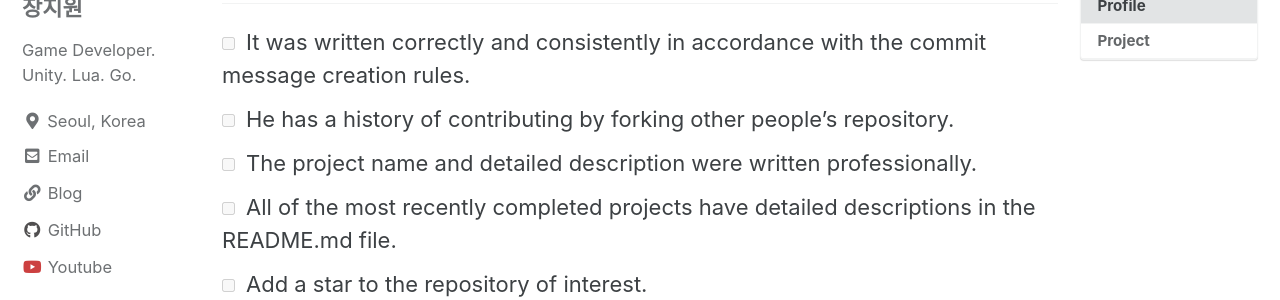
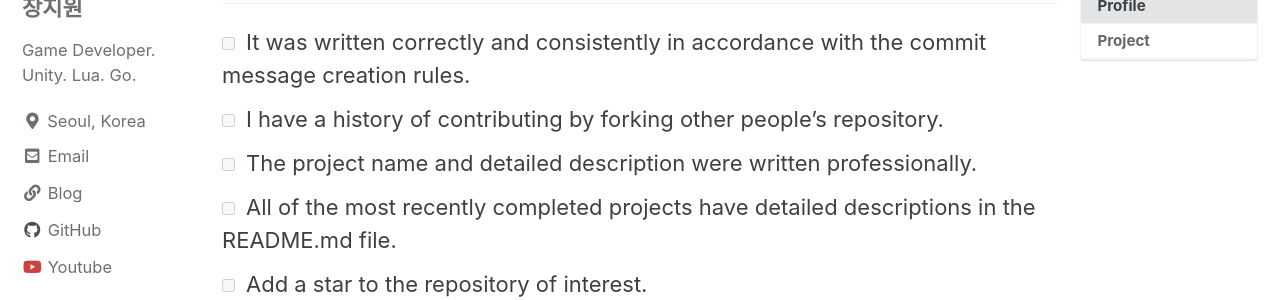
Before and after one commit to jiwonc-dev/jiwonc-dev.github.io, a Jekyll site: the page built from _posts/2023-01-24-Github-CheckList.md, in a window 1280 px wide and 900 px high, scrolled down 698 px. Shown: the part 154-454 px from the top of the window. Built offline with Jekyll 4.4.1, drawn with Linux system fonts in a browser that asks for light colours; cached includes are drawn as plain includes.

Commit message:
docs : Update CheckList

```diff
--- a/_posts/2023-01-24-Github-CheckList.md
+++ b/_posts/2023-01-24-Github-CheckList.md
@@ -25,7 +25,7 @@ From : [sujinlee.me](https://sujinlee.me/professional-github/)
 
 ## Project
 - [ ] It was written correctly and consistently in accordance with the commit message creation rules.
-- [ ] He has a history of contributing by forking other people's repository.
+- [ ] I have a history of contributing by forking other people's repository.
 - [ ] The project name and detailed description were written professionally.
 - [ ] All of the most recently completed projects have detailed descriptions in the README.md file.
 - [ ] Add a star to the repository of interest.
```
